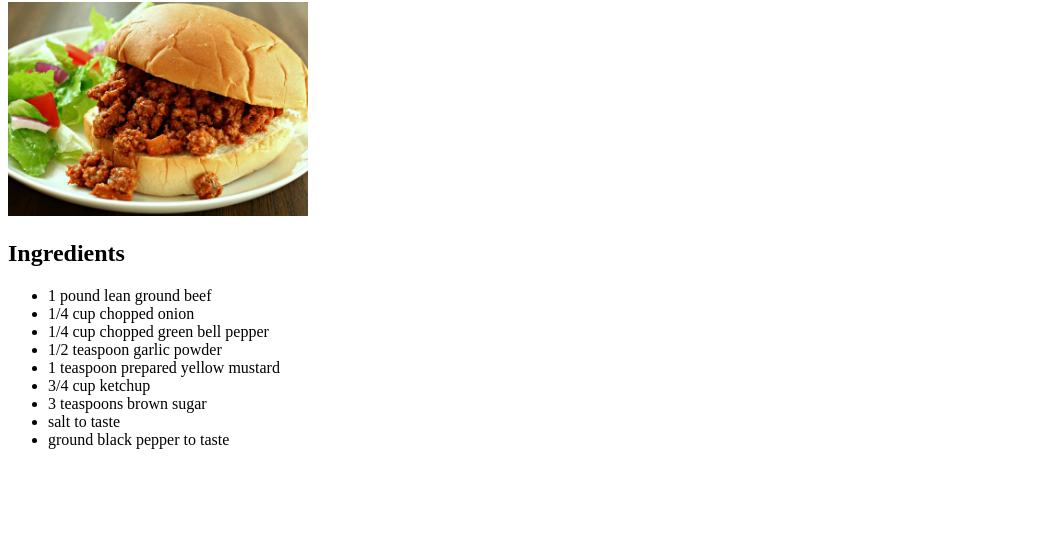
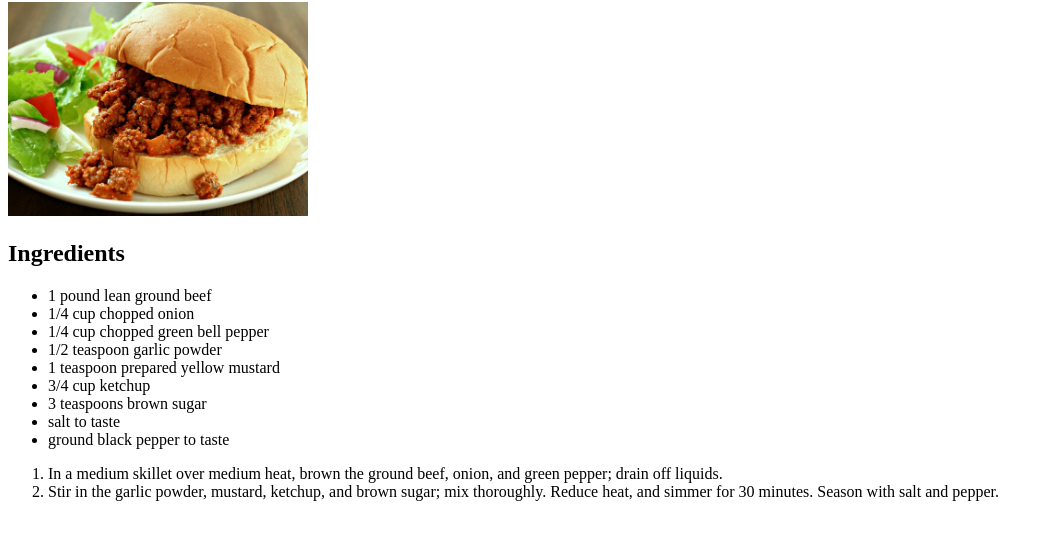
Before and after one commit to Alkylaid/odin-recipes, a plain HTML site: page recipes/sloppyjoes.html in a window 1280 px wide. Shown: the part 78-618 px from the top of the page, without its empty margins (0-1053 px from the left). Drawn offline with Linux system fonts and the light colour scheme.

Commit message:
Add steps for making sloppy joes

```diff
--- a/recipes/sloppyjoes.html
+++ b/recipes/sloppyjoes.html
@@ -22,5 +22,11 @@
             <li>salt to taste</li>
             <li>ground black pepper to taste</li>
         </ul>
+        <ol>
+            <li>In a medium skillet over medium heat, brown the ground beef, onion, and green pepper; drain off liquids.</li>
+            <li>Stir in the garlic powder, mustard, ketchup, and brown sugar; mix thoroughly. Reduce heat, and simmer for 30 minutes.
+                Season with salt and pepper.
+            </li>
+        </ol>
     </body>
 </html>
```
